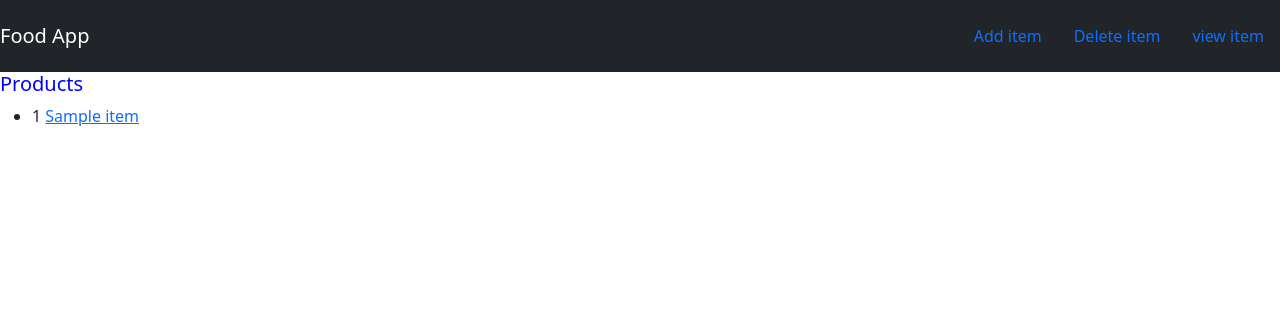
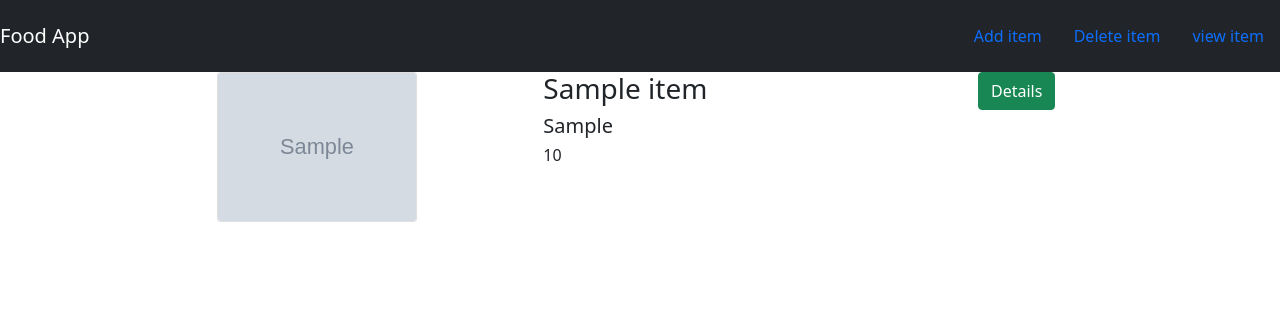
Before and after one commit to abdhulla-k/DJANGO-PROJECTS, a Django app: page / in a window 1280 px wide. Shown: the top 332 px of the page. Run offline with Django 3.2, Linux system fonts and the light colour scheme; tables that the repository leaves empty hold one stand-in row (values such as "Sample post"); grey boxes marked "Sample" are stand-in pictures.

Commit message:
added image to data base and added the data into html files

```diff
--- a/mysite/mysite/food/models.py
+++ b/mysite/mysite/food/models.py
@@ -3,8 +3,9 @@ from django.db import models
 # Create your models here.
 
 class Item(models.Model):
-    def __str__(self):
+    def __str__(self):            # this bit of code is written for become avilable the name of the items insted of id. in shell
         return self.item_name
     item_name = models.CharField(max_length=200)
     item_disc = models.CharField(max_length=200)
     item_price = models.IntegerField()
+    item_image = models.CharField(max_length=500, default='https://as1.ftcdn.net/v2/jpg/01/39/27/58/1000_F_139275828_rbxUIXbenjmNCTHGPcuVEGu2x7mCN4J5.jpg')
--- a/mysite/mysite/templates/food/index.html
+++ b/mysite/mysite/templates/food/index.html
@@ -34,13 +34,26 @@
 
     {% block body %}
 
-    <h5 style="color: blue;">Products</h5>
     {% for i in data %}
-    <ul>
+    <!--<ul>
         <li>
             <h6>{{ i.id }} <a href="{{ i.id }}">{{ i.item_name }}</a></h6>
         </li>
-    </ul>
+    </ul>-->
+
+    <div class="row">
+        <div class="col-md-3 offset-md-2">
+            <img class="card" height="150px" src="{{ i.item_image }}"/>
+        </div>
+        <div class="col-md-4">
+            <h3>{{ i.item_name }}</h3>
+            <h5>{{ i.item_disc }}</h5>
+            <h6>{{ i.item_price }}</h6>
+        </div>
+        <div class="col-md-2">
+            <a href="{{ i.id }}" class="btn btn-success">Details</a>
+        </div>
+    </div>
     {% endfor %}
 
     {% endblock %}
```
Also changed, not shown: mysite/mysite/templates/food/detail.html (+15 -2 lines).
